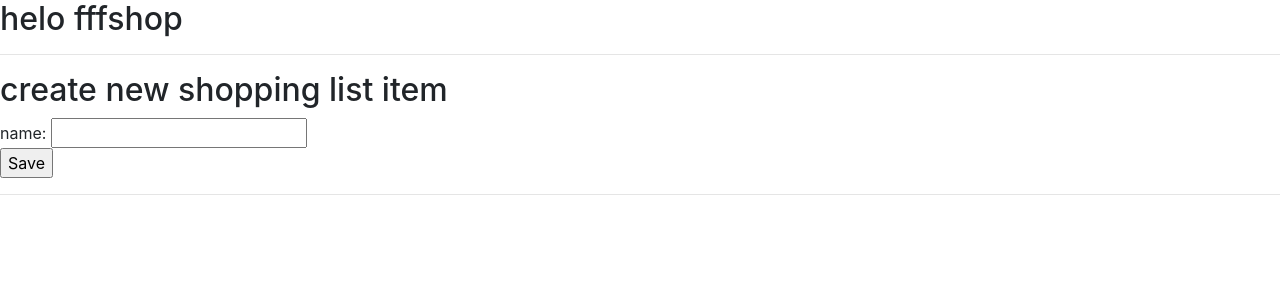
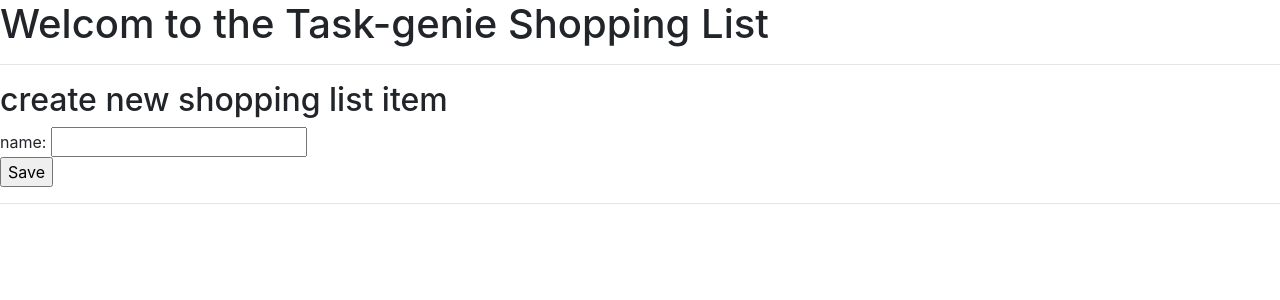
Before and after one commit to coder-rishi/Task-Genie, a Flask app: page /shop in a window 1280 px wide. Shown: the top 300 px of the page. Run offline with Flask 2, Linux system fonts and the light colour scheme; data that the repository does not hold is empty; some libraries are stand-ins or nearby versions.

Commit message:
update templates

```diff
--- a/templates/shop.html
+++ b/templates/shop.html
@@ -5,7 +5,7 @@
 
 
 {% block body %}
-<h2>helo fffshop</h2>
+<h1>Welcom to the Task-genie Shopping List</h1>
 
 <hr>
 <div style="display:inline"></div>
```
